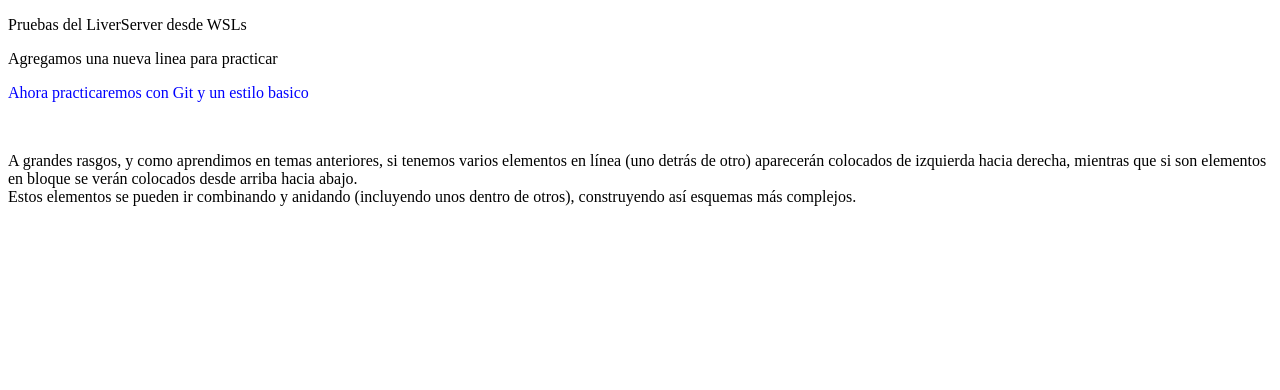
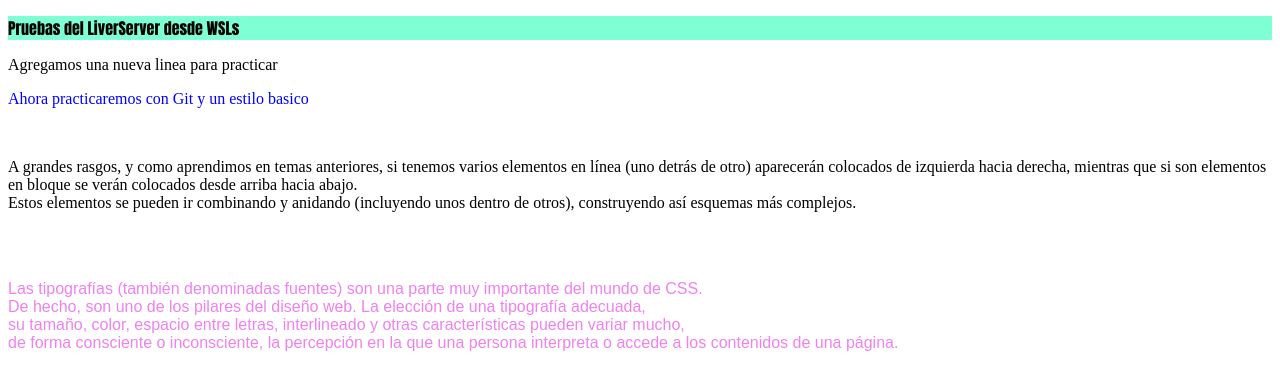
Before and after one commit to mifannt/demoPreworkCurso, a plain HTML site: page index.html in a window 1280 px wide. Drawn offline with Linux system fonts and the light colour scheme.

Commit message:
Se añade otro parrafo y estilo

```diff
--- a/index.html
+++ b/index.html
@@ -9,10 +9,18 @@
         #Git {
             color:blue;
         }
+        .titulo {
+            background-color: aquamarine;
+            font-family: Impact;
+        }
+        .tipografia {
+            font-family: Arial;
+            color: violet;
+        }
     </style>
 </head>
 <body>
-    <p>Pruebas del LiverServer desde WSLs</p>
+    <p class="titulo">Pruebas del LiverServer desde WSLs</p>
     <p>Agregamos una nueva linea para practicar</p>
     <p id="Git">Ahora practicaremos con Git y un estilo basico</p>
     <br>
@@ -21,7 +29,14 @@
        aparecerán colocados de izquierda hacia derecha, mientras
        que si son elementos en bloque se verán colocados desde arriba hacia abajo. <br>
        Estos elementos se pueden ir combinando y anidando (incluyendo unos dentro de otros),
-       construyendo así esquemas más complejos.</p>
+       construyendo así esquemas más complejos.
+    </p><br><br>
+    <p class="tipografia"> Las tipografías (también denominadas fuentes) son una parte muy importante del mundo de CSS.<br>
+        De hecho, son uno de los pilares del diseño web. La elección de una tipografía adecuada,<br>
+        su tamaño, color, espacio entre letras, interlineado y otras características pueden variar mucho,<br>
+        de forma consciente o inconsciente, la percepción en la que una persona interpreta o accede a los contenidos
+        de una página.
+    </p>
 
 </body>
 </html>
```
